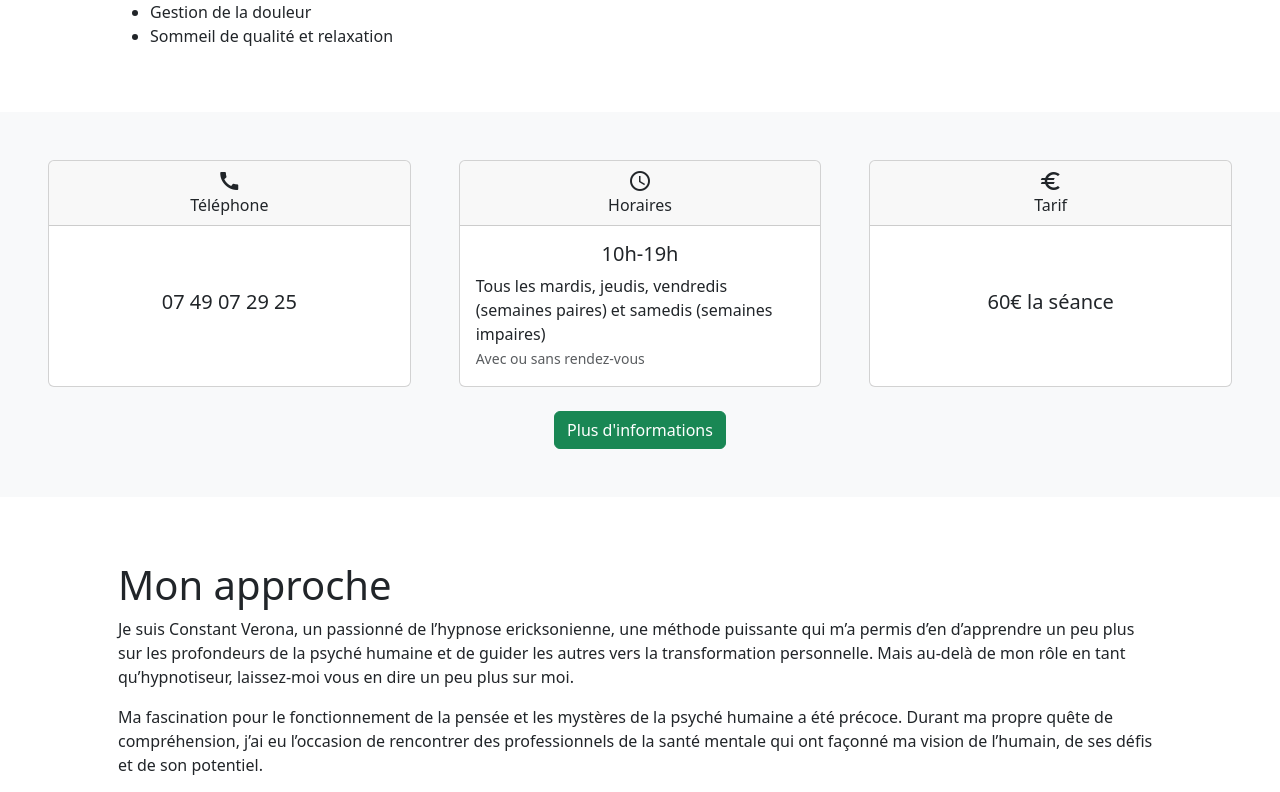
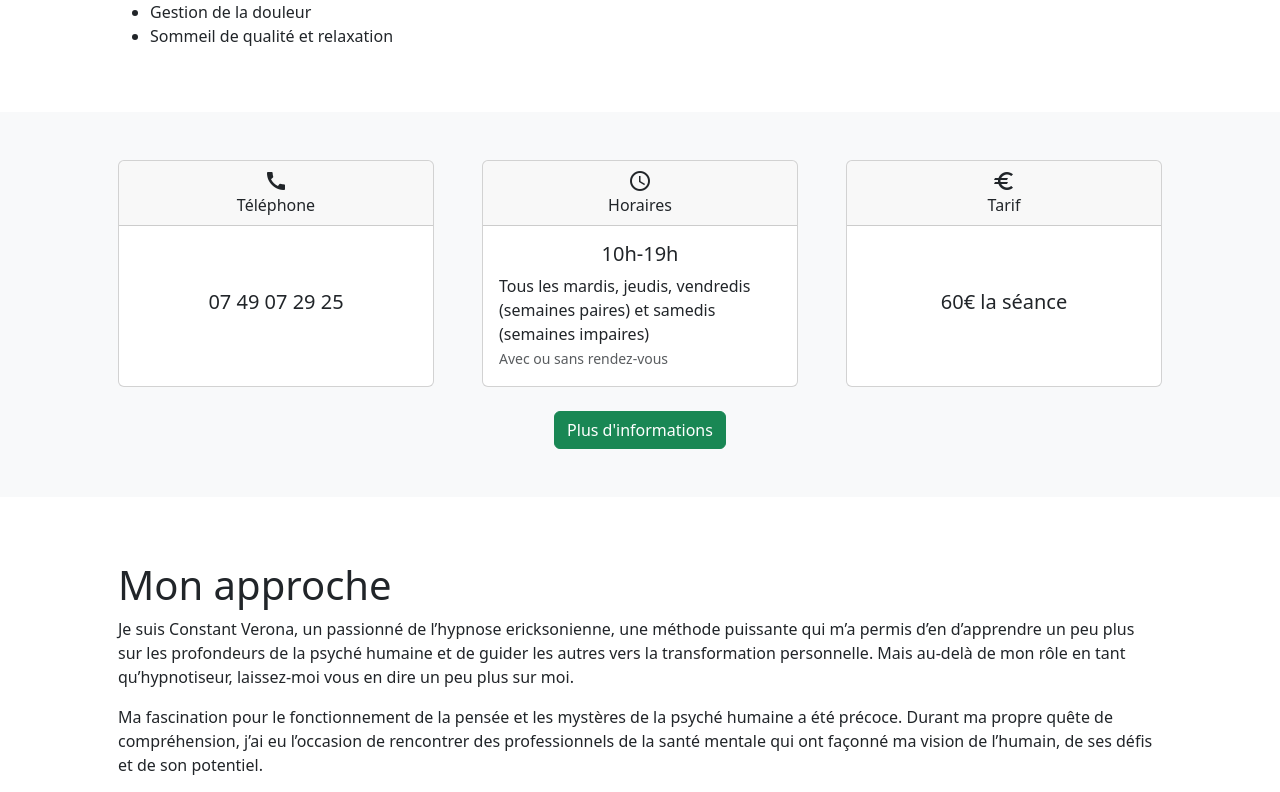
Before and after one commit to ValerianVrn/Anorev, a React (Create React App) app: page / in a window 1280 px wide. Shown: the part 788-1580 px from the top of the page. Built offline with nearby package versions, Linux system fonts and the light colour scheme.

Commit message:
feat: main containers display

```diff
--- a/src/pages/Main.js
+++ b/src/pages/Main.js
@@ -53,11 +53,15 @@ export default function Main() {
             <Container className="p-lg-5 p-4">
                 <Introduction/>
             </Container>
-            <Container fluid className="p-lg-5 p-4 bg-light">
-                <Information/>
+            <Container fluid className="bg-light">
+                <Container className="p-lg-5 p-4 bg-light">
+                    <Information/>
+                </Container>
             </Container>
-            <Container className="p-lg-5 p-4">
-                <About/>
+            <Container fluid>
+                <Container className="p-lg-5 p-4">
+                    <About/>
+                </Container>
             </Container>
             <Container fluid className="p-lg-5 p-4 bg-light">
                 <Questions activeKey={activeAccordionKey} handleAccordionToggle={handleNavItemClick}/>
```
